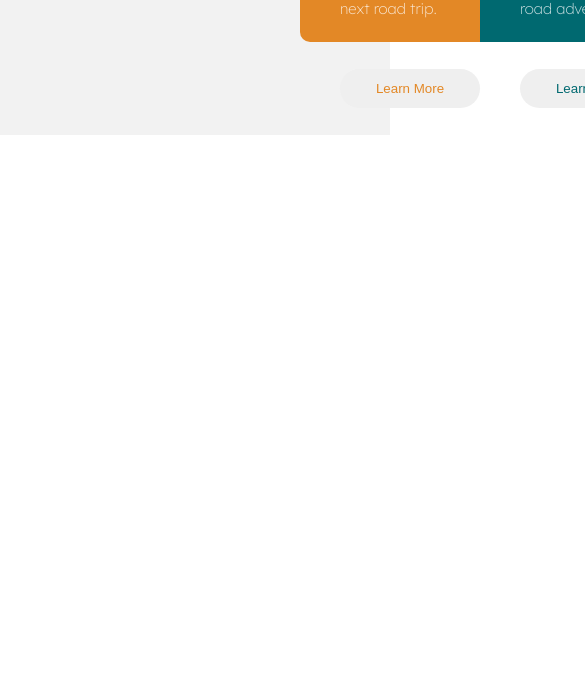
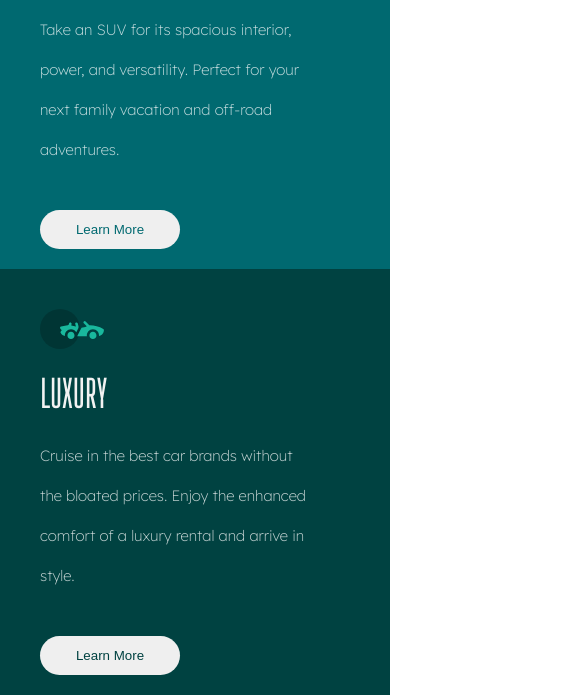
Before and after one commit to VivekPandey2428/FrontEnd-Mentor-3-Card-Challenge-Component-Newbie, a plain HTML site: page index.html in a window 390 px wide. Shown: the part 583-1278 px from the top of the page, 585 px wide, since content can reach past the window. Before the commit the page ends 844 px from the top, so only its background shows below. Drawn offline with Linux system fonts and the light colour scheme.

Commit message:
card 2.0

```diff
--- a/style.css
+++ b/style.css
@@ -126,3 +126,37 @@ button:hover{
     font-size:15px;
     transition: 1s linear;
 }
+@media only screen and (max-width: 600px) {
+    .parent{
+        flex-direction: column;
+    }
+    .sedans{
+        border-radius:0px;
+        left:0;
+        top:0;
+        width:100%;
+        height: auto;
+    }
+    .sedans button{
+        margin-bottom:20px;
+    }
+    .suvs{
+        left:0;
+        top:0;
+        width:100%;
+        height: auto;
+    }
+    .suvs button{
+        margin-bottom:20px;
+    }
+    .luxury{
+        border-radius:0px;
+        left:0;
+        top:0;
+        width:100%;
+        height: auto;
+    }
+    .luxury button{
+        margin-bottom:20px;
+    }
+}
```
